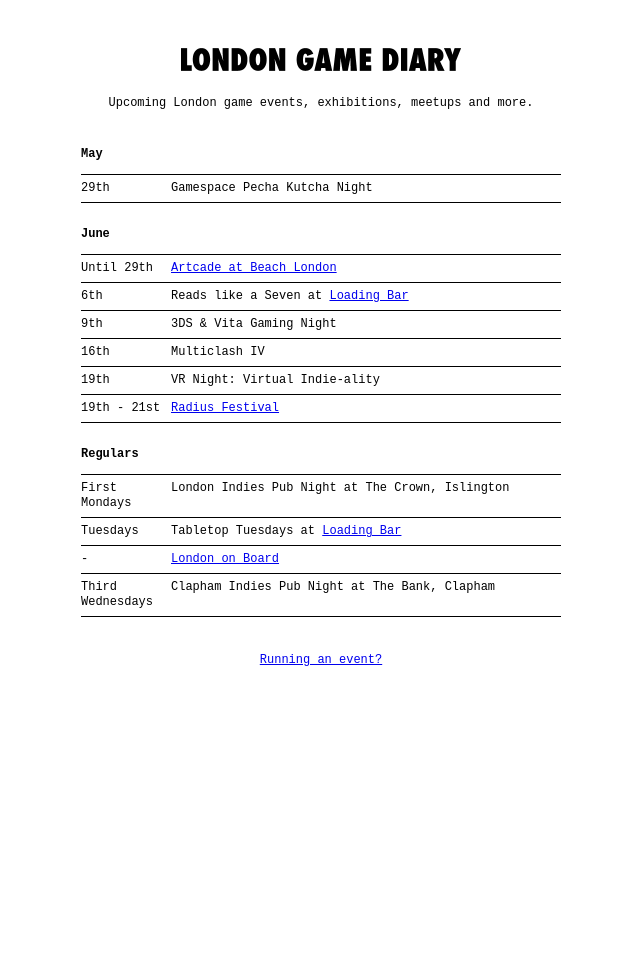
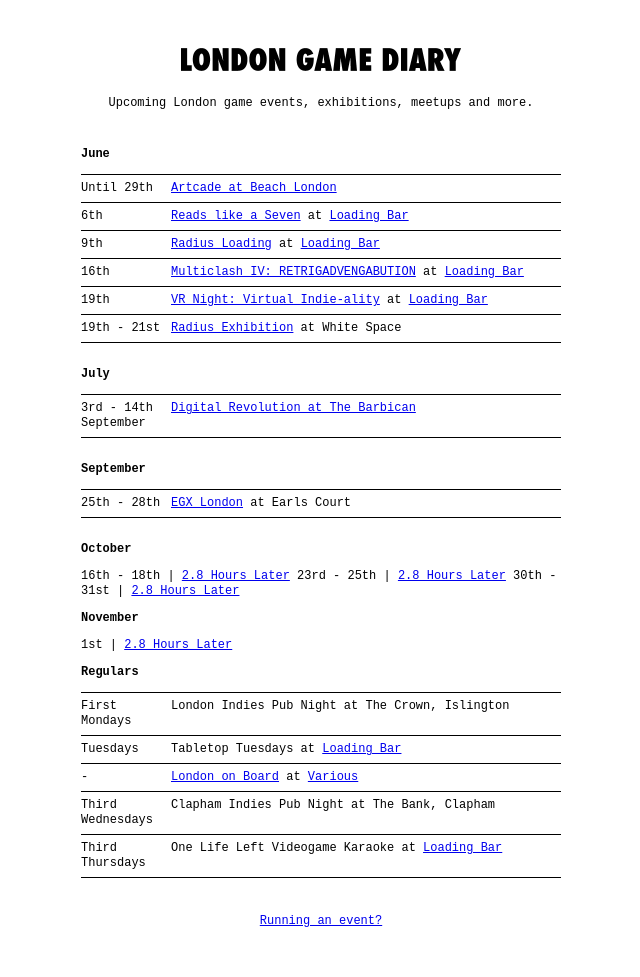
Before and after one commit to thomasmarshall/londongamediary.com, a Jekyll site: the page built from index.md, in a window 1280 px wide. Shown: the whole page, without its empty margins (319-959 px from the left). Built offline with Jekyll 4.4.1, drawn with Linux system fonts in a browser that asks for light colours; before the commit the page ends 900 px from its top, so only the background shows below that.

Commit message:
Update index.md

```diff
--- a/index.md
+++ b/index.md
@@ -2,24 +2,40 @@
 layout: default
 ---
 
-### May
-
-29th | Gamespace Pecha Kutcha Night
-
-
 ### June
 
 Until 29th | [Artcade at Beach London](http://www.beachlondon.co.uk/#!current-show-beach/c1w4i)
-6th | Reads like a Seven at [Loading Bar](https://twitter.com/drinkrelaxplay)
-9th | 3DS & Vita Gaming Night
-16th | Multiclash IV
-19th | VR Night: Virtual Indie-ality
-19th - 21st | [Radius Festival](http://www.radiusfestival.com/)
+6th | [Reads like a Seven](http://www.readslikeaseven.com/Reads_Like_A_Seven.html) at [Loading Bar](http://twitter.com/drinkrelaxplay)
+9th | [Radius Loading](http://www.radiusfestival.com) at [Loading Bar](http://twitter.com/drinkrelaxplay)
+16th | [Multiclash IV: RETRIGADVENGABUTION](http://www.meetup.com/London-Indie-Game-Developers/events/184313992/) at [Loading Bar](http://twitter.com/drinkrelaxplay)
+19th | [VR Night: Virtual Indie-ality](http://www.meetup.com/London-Indie-Game-Developers/events/185608412/) at [Loading Bar](http://twitter.com/drinkrelaxplay)
+19th - 21st | [Radius Exhibition](http://www.radiusfestival.com/) at White Space
+
+
+### July
+
+3rd - 14th September| [Digital Revolution at The Barbican](http://www.barbican.org.uk/artgallery/event-detail.asp?ID=15608)
+
+
+### September
+
+25th - 28th | [EGX London](http://www.egxlondon.net/) at Earls Court
+
+
+### October
+16th - 18th | [2.8 Hours Later](http://2.8hourslater.com/)
+23rd - 25th | [2.8 Hours Later](http://2.8hourslater.com/)
+30th - 31st | [2.8 Hours Later](http://2.8hourslater.com/)
+
+
+### November
+1st | [2.8 Hours Later](http://2.8hourslater.com/)
 
 
 ### Regulars
 
 First Mondays | London Indies Pub Night at The Crown, Islington
-Tuesdays | Tabletop Tuesdays at [Loading Bar](https://twitter.com/drinkrelaxplay)
--        | [London on Board](http://www.meetup.com/LondonOnBoard)
+Tuesdays | Tabletop Tuesdays at [Loading Bar](http://twitter.com/drinkrelaxplay)
+-        | [London on Board](http://www.londononboard.com/) at [Various](http://www.meetup.com/LondonOnBoard)
 Third Wednesdays | Clapham Indies Pub Night at The Bank, Clapham
+Third Thursdays | One Life Left Videogame Karaoke at [Loading Bar](http://twitter.com/drinkrelaxplay)
```
